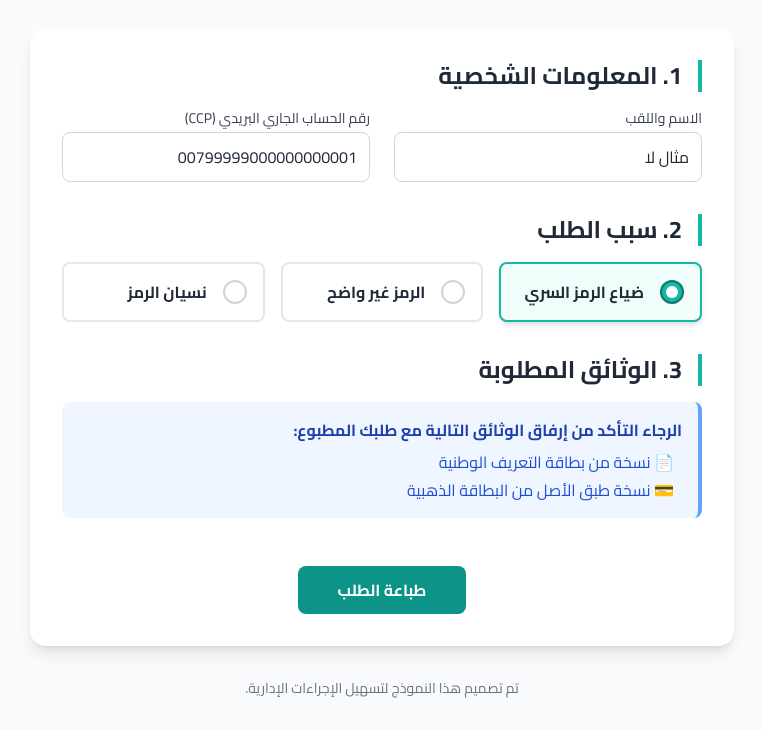
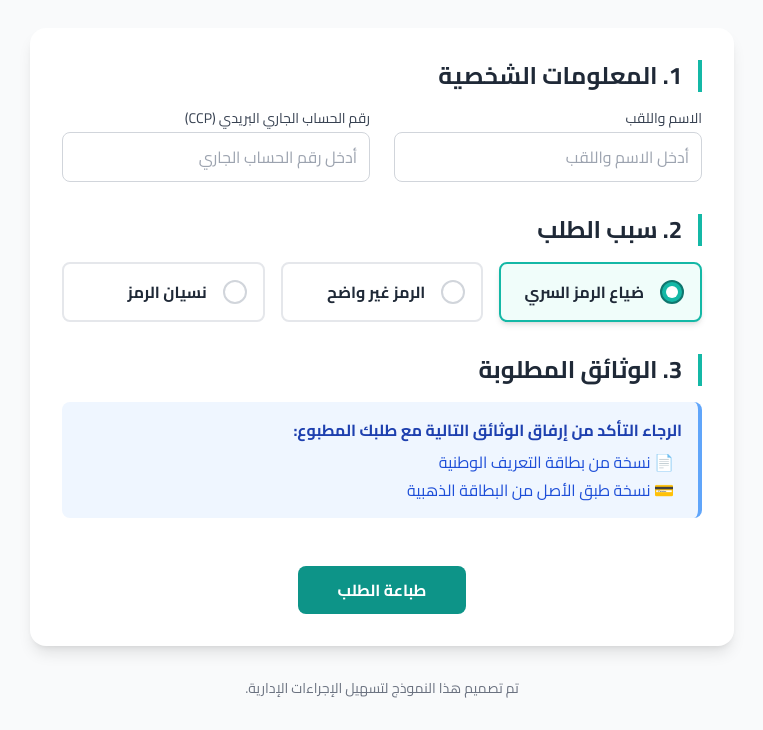
Before and after one commit to Fekerineamar/dahabia-card-recover, a plain HTML site: page index.html in a window 1280 px wide. Shown: the part 108-838 px from the top of the page, without its empty margins (258-1021 px from the left). Drawn offline with nearby package versions, Linux system fonts and the light colour scheme.

Commit message:
Update index.html

```diff
--- a/index.html
+++ b/index.html
@@ -89,13 +89,14 @@
                <div class="grid grid-cols-1 md:grid-cols-2 gap-6">
     <div>
         <label for="fullName" class="block text-sm font-medium text-gray-700 mb-1">الاسم واللقب</label>
-                        <input type="text" id="fullName" class="w-full p-3 border border-gray-300 rounded-lg focus:ring-2 focus:ring-teal-500 focus:border-teal-500" value="مثال لا">
+        <input type="text" id="fullName" class="w-full p-3 border border-gray-300 rounded-lg focus:ring-2 focus:ring-teal-500 focus:border-teal-500" placeholder="أدخل الاسم واللقب">
     </div>
     <div>
         <label for="ccp" class="block text-sm font-medium text-gray-700 mb-1">رقم الحساب الجاري البريدي (CCP)</label>
-                        <input type="text" id="ccp" class="w-full p-3 border border-gray-300 rounded-lg focus:ring-2 focus:ring-teal-500 focus:border-teal-500" value="00799999000000000001">
+        <input type="text" id="ccp" class="w-full p-3 border border-gray-300 rounded-lg focus:ring-2 focus:ring-teal-500 focus:border-teal-500" placeholder="أدخل رقم الحساب الجاري">
     </div>
 </div>
+
             </section>
 
             <section id="reason-selection">
```
Lines whose indentation alone changed are shown as unchanged.
